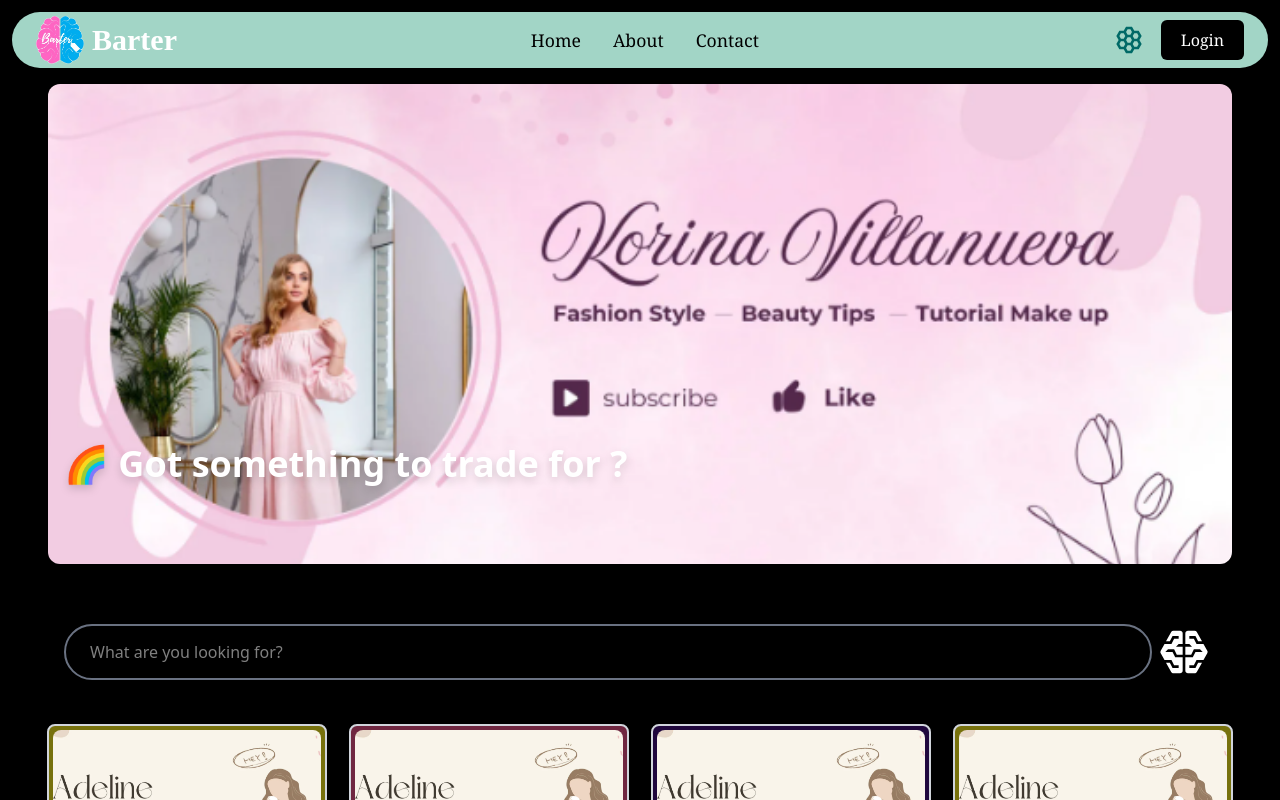
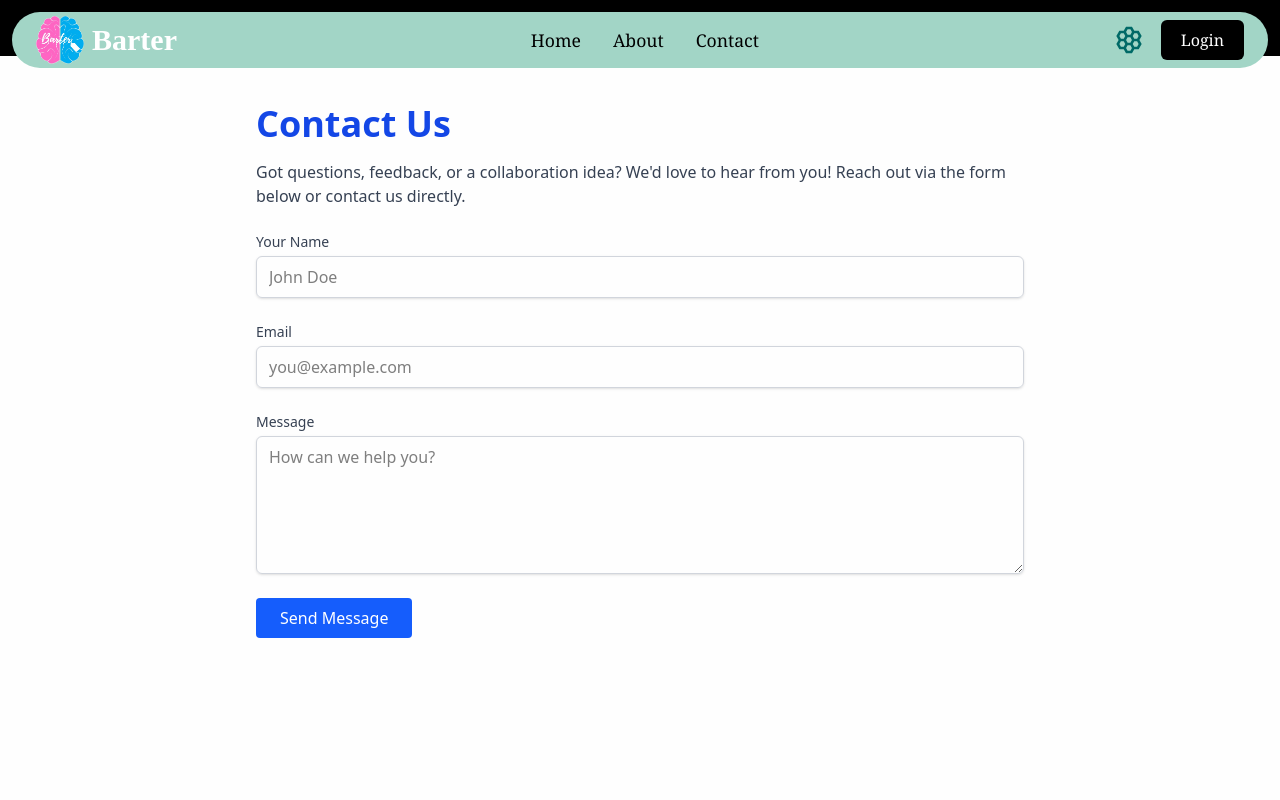
Before and after one commit to iam-aadityasingh/tradenest, a React (Vite) app: page /contact in a window 1280 px wide. Shown: the top 800 px of the page. Built offline with nearby package versions, Linux system fonts and the light colour scheme; a web font is replaced by a local one.

Commit message:
moved dashboard to pages and created essential pages

```diff
--- a/src/App.tsx
+++ b/src/App.tsx
@@ -1,14 +1,24 @@
 import './index.css';
+import { Routes, Route } from 'react-router-dom';
 import Navbar from './components/Navbar/navbar';
-import Dashboard from './components/Dashboard/dashboard';
+import Dashboard from './pages/Dashboard/dashboard';
 import Footer from './components/Footer/footer';
+import Home from './pages/Home/home';
+import About from './pages/About/about';
+import Contact from './pages/Contact/contact';
 
 export default function App() {
 
   return (
     <div className="App bg-black">
       <Navbar />
-      <Dashboard />
+
+      <Routes>
+        <Route path="/" element={<Home />} />
+        <Route path="/" element={<Dashboard />} />
+        <Route path="/about" element={<About />} />
+        <Route path="/contact" element={<Contact />} />
+      </Routes>
       <Footer />
     </div>
   )
--- /dev/null
+++ b/src/pages/About/about.tsx
@@ -0,0 +1,19 @@
+
+export default function about() {
+  return (
+    <div className="min-h-screen bg-[#f8faff] px-6 py-12">
+      <div className="max-w-4xl mx-auto">
+        <h1 className="text-4xl font-bold text-blue-700 mb-4 font-tilt">About Barter</h1>
+        <p className="text-gray-700 leading-relaxed mb-6">
+          <strong>Barter</strong> is a next-generation community-powered platform that empowers individuals to exchange their skills, time, services, and physical goods — all without relying on traditional currency. Founded on the belief that every individual has something valuable to offer, Barter creates opportunities for people from all walks of life to connect and trade what they have for what they need.
+        </p>
+        <p className="text-gray-700 leading-relaxed mb-6">
+          Whether you're a developer, designer, musician, painter, or simply someone with time and willingness to help — Barter enables you to trade fairly and transparently. Our goal is to create a sustainable circular economy based on collaboration, talent, and trust.
+        </p>
+        <p className="text-gray-700 leading-relaxed">
+          Barter is more than a platform — it's a movement to redefine value beyond money, helping local communities thrive while fostering global cooperation. Join us and be part of the exchange revolution.
+        </p>
+      </div>
+    </div>
+  );
+}
--- /dev/null
+++ b/src/pages/Contact/contact.tsx
@@ -0,0 +1,32 @@
+
+export default function contact() {
+  return (
+    <div className="min-h-screen bg-[#fefefe] px-6 py-12">
+      <div className="max-w-3xl mx-auto">
+        <h1 className="text-4xl font-bold text-blue-700 mb-4 font-tilt">Contact Us</h1>
+        <p className="text-gray-700 mb-6">
+          Got questions, feedback, or a collaboration idea? We'd love to hear from you! Reach out via the form below or contact us directly.
+        </p>
+
+        <form className="space-y-6">
+          <div>
+            <label className="block text-sm font-medium text-gray-700">Your Name</label>
+            <input type="text" className="mt-1 block w-full border border-gray-300 rounded-md px-3 py-2 shadow-sm focus:outline-none focus:ring-2 focus:ring-blue-400" placeholder="John Doe" />
+          </div>
+
+          <div>
+            <label className="block text-sm font-medium text-gray-700">Email</label>
+            <input type="email" className="mt-1 block w-full border border-gray-300 rounded-md px-3 py-2 shadow-sm focus:outline-none focus:ring-2 focus:ring-blue-400" placeholder="you@example.com" />
+          </div>
+
+          <div>
+            <label className="block text-sm font-medium text-gray-700">Message</label>
+            <textarea rows={5} className="mt-1 block w-full border border-gray-300 rounded-md px-3 py-2 shadow-sm focus:outline-none focus:ring-2 focus:ring-blue-400" placeholder="How can we help you?" />
+          </div>
+
+          <button type="submit" className="bg-blue-600 text-white px-6 py-2 rounded hover:bg-blue-700 transition">Send Message</button>
+        </form>
+      </div>
+    </div>
+  );
+}
--- /dev/null
+++ b/src/pages/Home/home.tsx
@@ -0,0 +1,7 @@
+
+
+export default function home() {
+  return (
+    <div>home</div>
+  )
+}
```
Also changed, not shown: src/pages/Dashboard/dashboard.tsx (renamed from src/components/Dashboard/dashboard.tsx).
